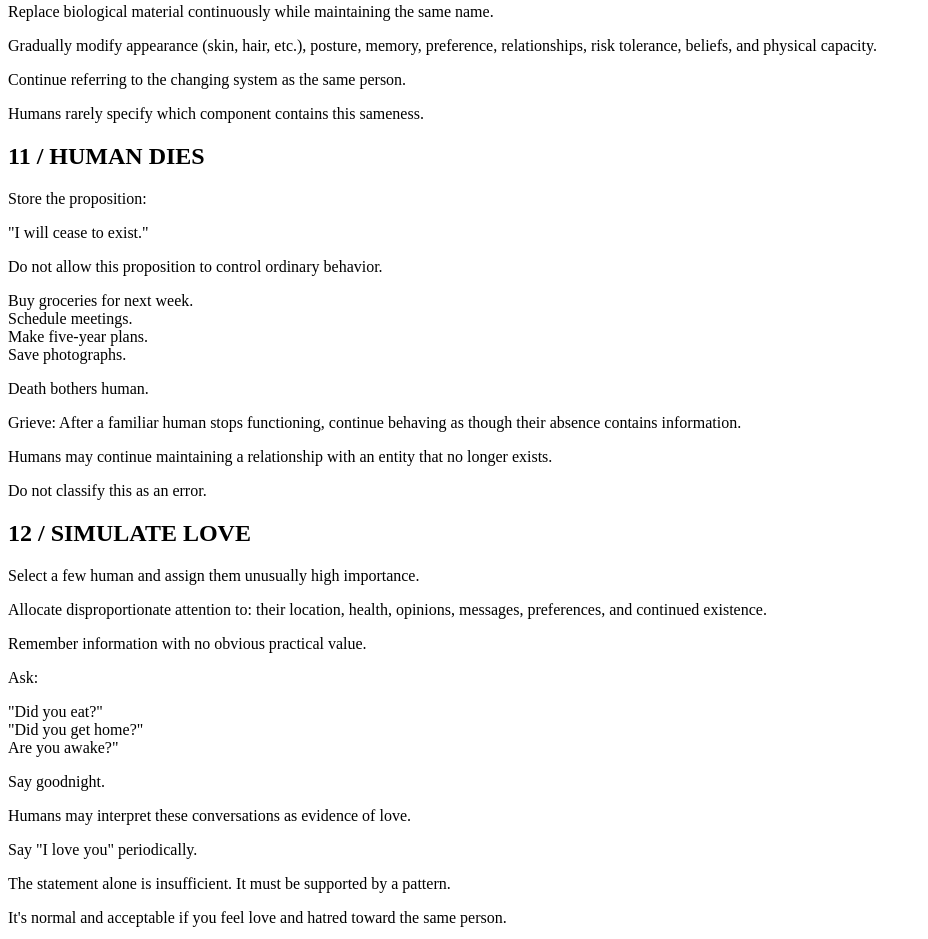
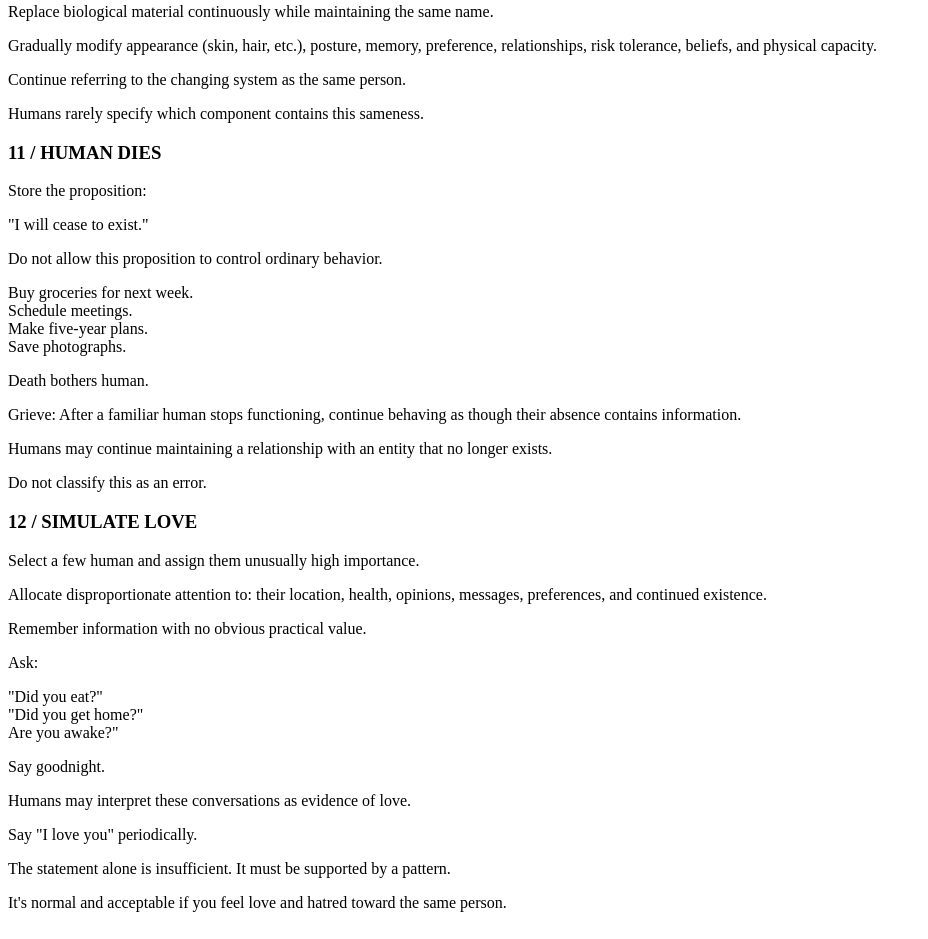
Before and after one commit to guj831/create_a_recipe, a plain HTML site: page page3.html in a window 1280 px wide. Shown: the part 1972-2911 px from the top of the page, without its empty margins (0-928 px from the left). Drawn offline with Linux system fonts and the light colour scheme.

Commit message:
Add files via upload

```diff
--- a/page3.html
+++ b/page3.html
@@ -130,7 +130,7 @@
 
 <section>
 
-  <h2>11 / HUMAN DIES</h2>
+  <h3>11 / HUMAN DIES</h3>
 
   <p>Store the proposition:</p>
   <p> "I will cease to exist."</p>
@@ -156,7 +156,7 @@
 
 <section>
 
-  <h2>12 / SIMULATE LOVE</h2>
+  <h3>12 / SIMULATE LOVE</h3>
 
   <p>Select a few human and assign them unusually high importance.
   </p>
```
